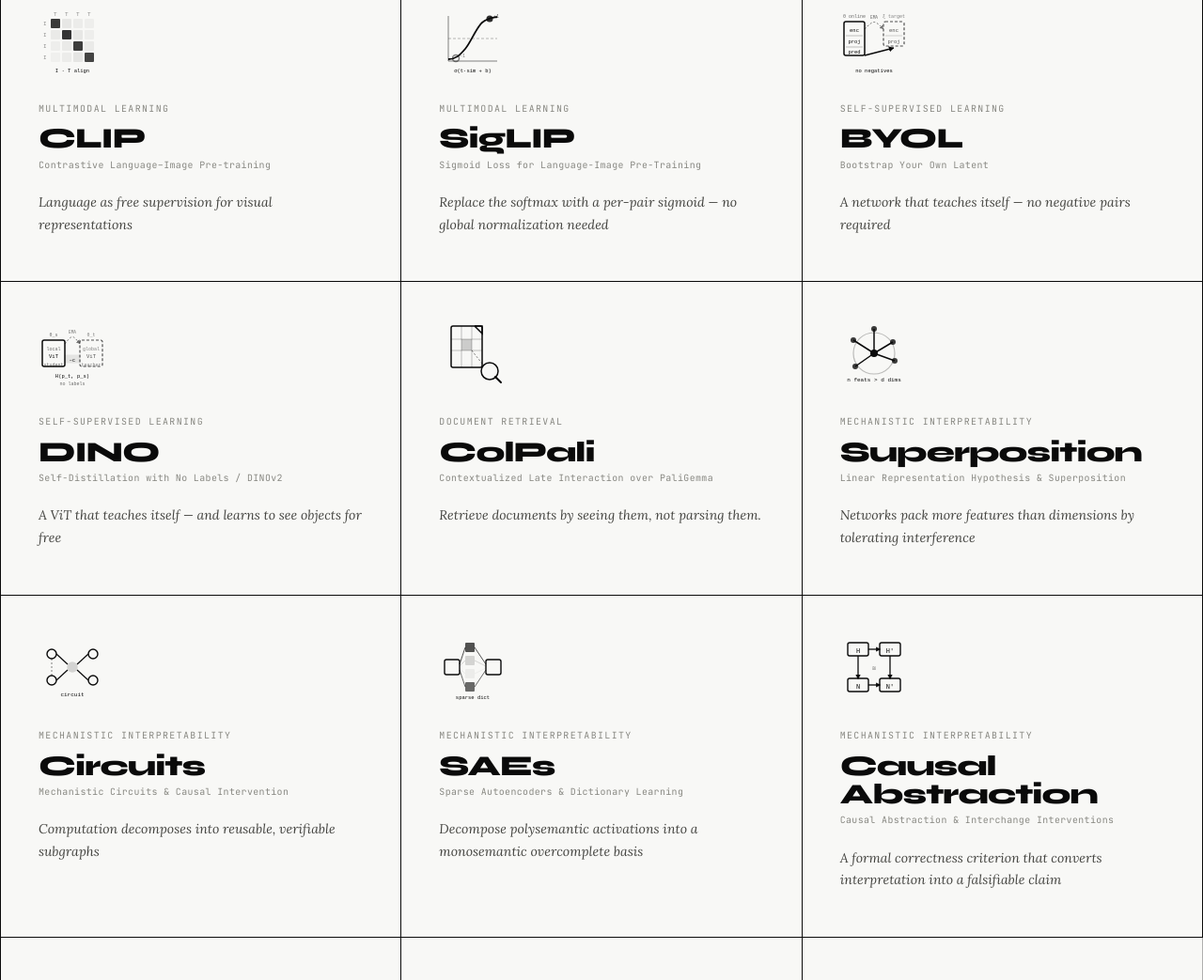
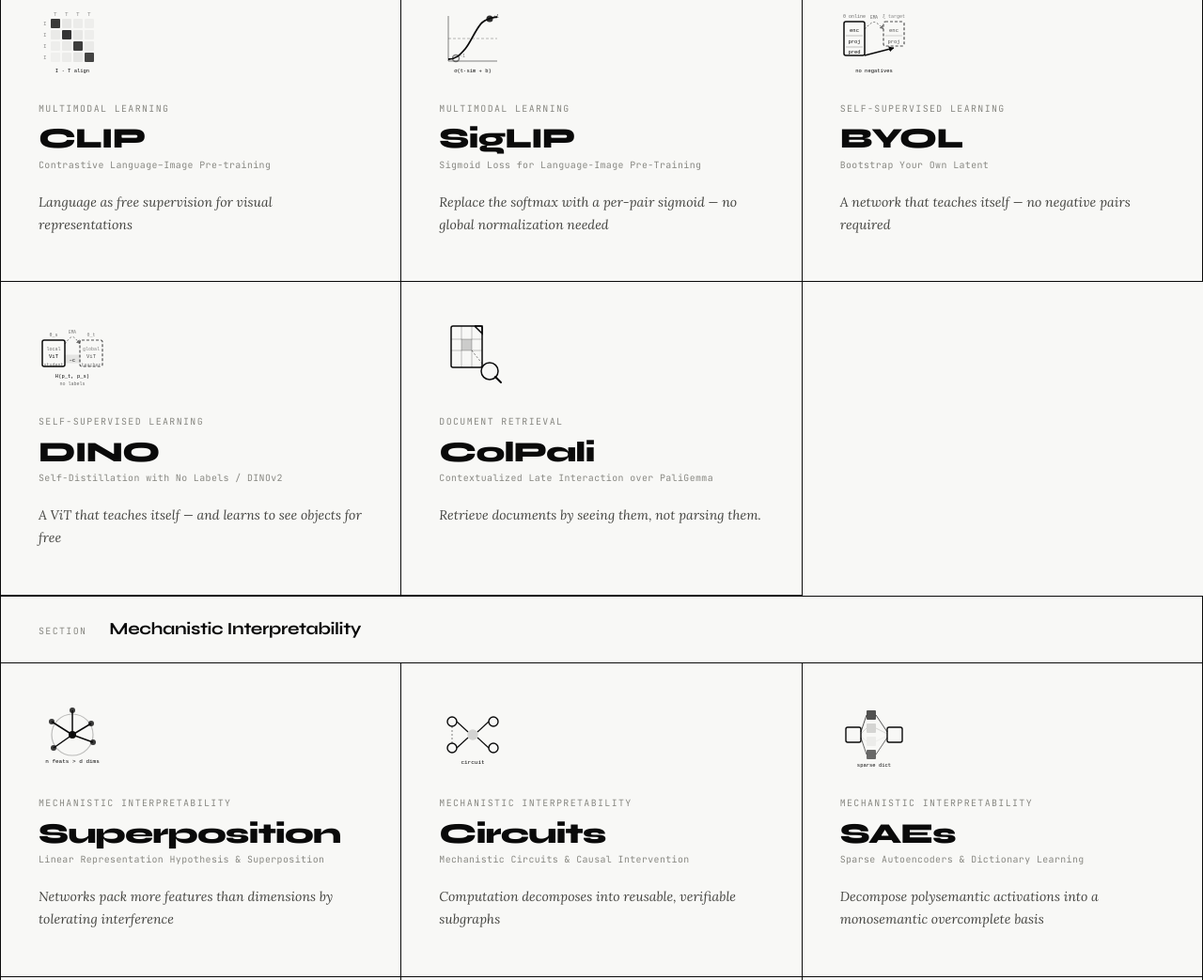
Before and after one commit to brandonlpanos/knowledge-well, a plain HTML site: page index.html in a window 1280 px wide. Shown: the part 667-1710 px from the top of the page at 94% size. Drawn offline with Linux system fonts and the light colour scheme.

Commit message:
added catagories

```diff
--- a/app.js
+++ b/app.js
@@ -11,12 +11,19 @@
 // ── LANDING ───────────────────────────────────────────────────────────────────
 
 function renderLanding() {
+  const concepts = CONCEPTS.filter(c => !c.section);
   document.getElementById('method-count').textContent =
-    `${CONCEPTS.length} concept${CONCEPTS.length !== 1 ? 's' : ''}`;
+    `${concepts.length} concept${concepts.length !== 1 ? 's' : ''}`;
 
   const grid = document.getElementById('method-grid');
   grid.innerHTML =
-    CONCEPTS.map(c => `
+    CONCEPTS.map(c => {
+      if (c.section) return `
+        <div class="section-heading">
+          <span class="section-heading-label">Section</span>
+          <span class="section-heading-title">${c.section}</span>
+        </div>`;
+      return `
         <div class="method-card" onclick="openConcept('${c.id}')">
           <div class="card-icon">${c.icon}</div>
           <div class="card-tag">${c.tag}</div>
@@ -24,8 +31,8 @@
           <div class="card-full-name">${c.fullName}</div>
           <div class="card-tagline">${c.tagline}</div>
           <span class="card-arrow">→</span>
-      </div>
-    `).join('') +
+        </div>`;
+    }).join('') +
     `<div class="method-card-add">
        <div class="add-icon">+</div>
        <div class="add-label">Add concept</div>
--- a/styles.css
+++ b/styles.css
@@ -147,6 +147,33 @@
   font-size: 0.88rem;
   color: var(--gray-700);
   transition: color 0.18s;
+}
+
+/* ── SECTION HEADINGS ─────────────────────────────────────────── */
+.section-heading {
+  grid-column: 1 / -1;
+  border-right: 1.5px solid var(--black);
+  border-top: 1.5px solid var(--black);
+  border-bottom: 1.5px solid var(--black);
+  padding: 1.2rem 2.5rem;
+  display: flex;
+  align-items: baseline;
+  gap: 1.5rem;
+}
+
+.section-heading-label {
+  font-family: var(--font-mono);
+  font-size: 0.62rem;
+  letter-spacing: 0.14em;
+  text-transform: uppercase;
+  color: var(--gray-500);
+}
+
+.section-heading-title {
+  font-family: var(--font-display);
+  font-weight: 700;
+  font-size: 1.15rem;
+  letter-spacing: -0.02em;
 }
 
 /* placeholder "add" cell */
```
Also changed, not shown: data.js. Lines whose indentation alone changed are shown as unchanged.
